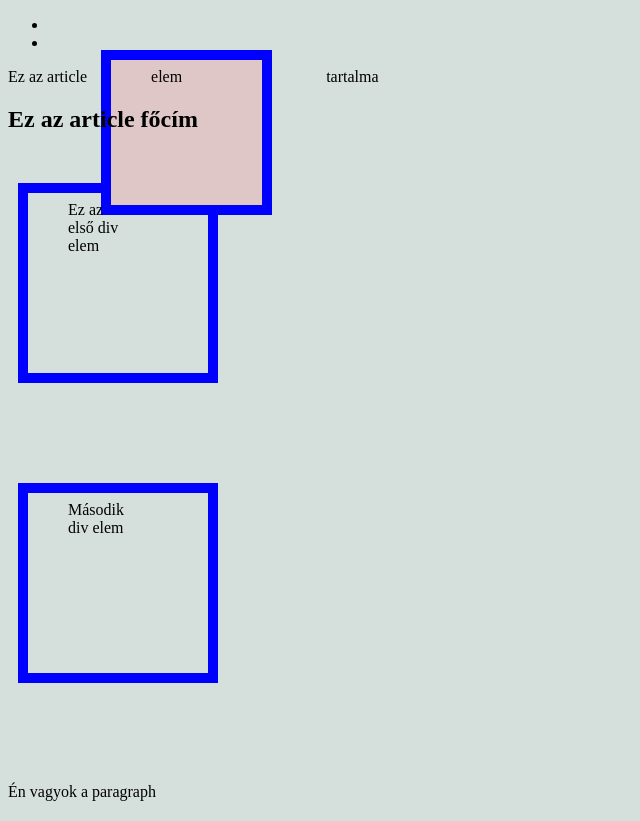
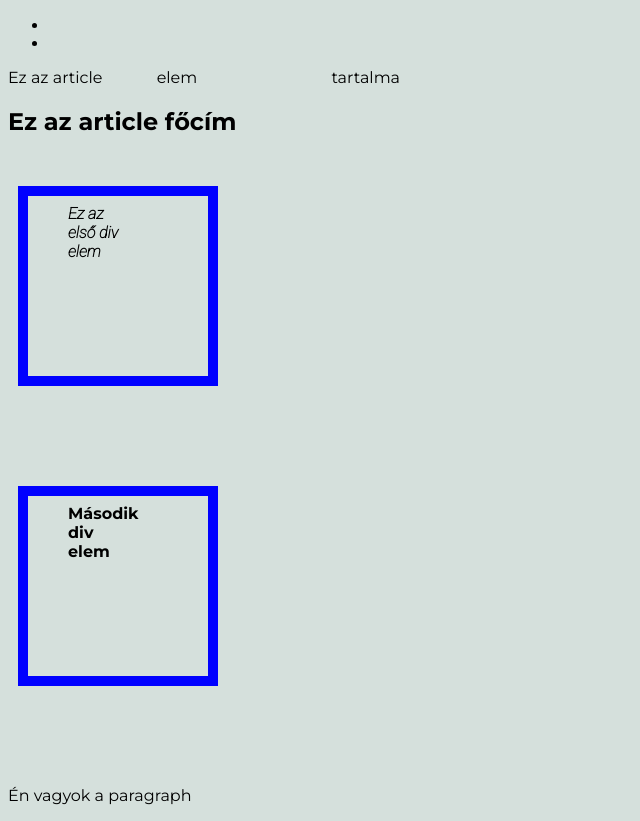
Before and after one commit to IIvett84/week1-practice2, a plain HTML site: page frontend/index.html in a window 1280 px wide. Shown: the whole page, without its empty margins (0-640 px from the left). Drawn offline with Linux system fonts and the light colour scheme.

Commit message:
Add 03.31 work

```diff
--- a/frontend/index.html
+++ b/frontend/index.html
@@ -4,6 +4,9 @@
 	<meta charset="UTF-8">
 	<meta http-equiv="X-UA-Compatible" content="IE=edge">
 	<meta name="viewport" content="width=device-width, initial-scale=1.0">
+	<link rel="preconnect" href="https://fonts.googleapis.com">
+	<link rel="preconnect" href="https://fonts.gstatic.com" crossorigin>
+	<link href="https://fonts.googleapis.com/css2?family=Montserrat:wght@300;400;700&family=Roboto:ital,wght@1,100&display=swap" rel="stylesheet">
 	<link rel="stylesheet" href="style.css">
 	<title>This is FRONTEND</title>
 </head>
@@ -17,7 +20,7 @@
 	<article>
 		Ez az article <span>elem</span> tartalma
 		<h1>Ez az article főcím</h1>
-		<div>Ez az első div elem</div>
+		<div class="first">Ez az első div elem</div>
 		<div>Második div elem</div>
 		<p>Én vagyok a paragraph</p>
 	</article>
--- a/frontend/style.css
+++ b/frontend/style.css
@@ -20,15 +20,16 @@ div {
     margin-right: 50px;
     margin-bottom: 100px;
     margin-left: 10px;
+    font-weight: 700;
 
 }
 
 span {
-    background-color: rgb(224, 199, 199);
+   /* background-color: rgb(224, 199, 199);*/
 
     width: 100px;
     height: 100px;
-    border: 10px solid blue;
+  /*  border: 10px solid blue;*/
 
     padding-top: 8px;
     padding-right: 80px;
@@ -40,3 +41,11 @@ span {
     margin-bottom: 100px;
     margin-left: 10px;
 }
+
+article {
+    font-family: 'Montserrat', sans-serif;
+    font-weight: 400;
+}
+.first {
+    font-family: 'Roboto';
+}
```
